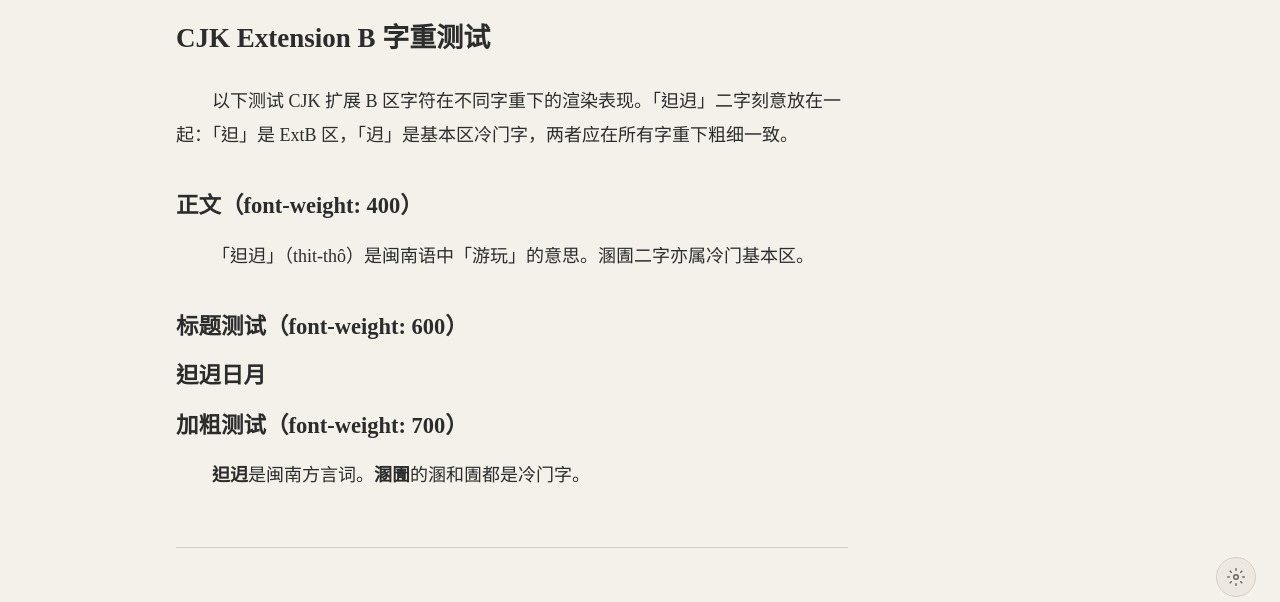
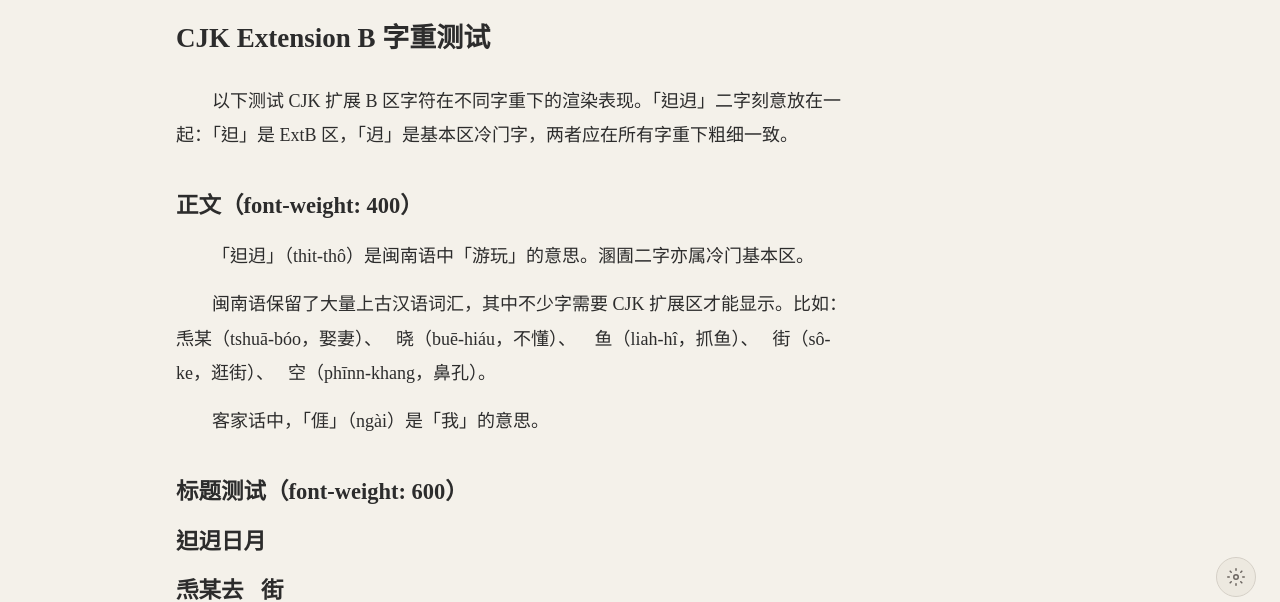
Before and after one commit to Myouza/palimpsestus-site, an Astro site: page /01/05/00 in a window 1280 px wide. Shown: the part 179-781 px from the top of the page. Built offline with nearby package versions, Linux system fonts and the light colour scheme; Astro itself is replaced by a stand-in of ours; a web font is replaced by a local one.

Commit message:
Add CJK Extension-B character examples
Add examples and notes about rare CJK Extension-B characters used in Min Nan and Hakka: added a paragraph listing examples (𤆬某、𣍐晓、𢬦鱼、𨒪街、𤼵空) and a note about Hakka 𠊎. Introduced new headings (𤆬某去𨒪街, 𠊎𣍐晓), expanded the bold-test sentence to define the new characters, and updated the mixed-test line to include 𨒪街. These changes document display and linguistic notes for uncommon characters in the novel content.

```diff
--- a/src/content/novel/01/05-00.mdx
+++ b/src/content/novel/01/05-00.mdx
@@ -14,13 +14,23 @@ import Nushu from '@/components/Nushu.astro';
 
 「𨑨迌」（thit-thô）是闽南语中「游玩」的意思。溷圊二字亦属冷门基本区。
 
+闽南语保留了大量上古汉语词汇，其中不少字需要 CJK 扩展区才能显示。比如：
+𤆬某（tshuā-bóo，娶妻）、𣍐晓（buē-hiáu，不懂）、
+𢬦鱼（liah-hî，抓鱼）、𨒪街（sô-ke，逛街）、𤼵空（phīnn-khang，鼻孔）。
+
+客家话中，「𠊎」（ngài）是「我」的意思。
+
 ### 标题测试（font-weight: 600）
 
 ### 𨑨迌日月
 
+### 𤆬某去𨒪街
+
+### 𠊎𣍐晓
+
 ### 加粗测试（font-weight: 700）
 
-**𨑨迌**是闽南方言词。**溷圊**的溷和圊都是冷门字。
+**𨑨迌**是闽南方言词，**𤆬某**意为娶妻，**𣍐晓**表示不懂。**𢬦鱼**就是抓鱼，**𤼵空**就是鼻孔。**溷圊**的溷和圊都是冷门字。
 
 ---
 
@@ -72,4 +82,4 @@ ss03：<Nushu alt>先华</Nushu>
 
 ## 混合测试
 
-ExtB 与女书共存：在<Nushu>女书</Nushu>的故乡湖南江永，人们会去𨑨迌。
+ExtB 与女书共存：在<Nushu>女书</Nushu>的故乡湖南江永，人们会去𨑨迌、𨒪街。
```
